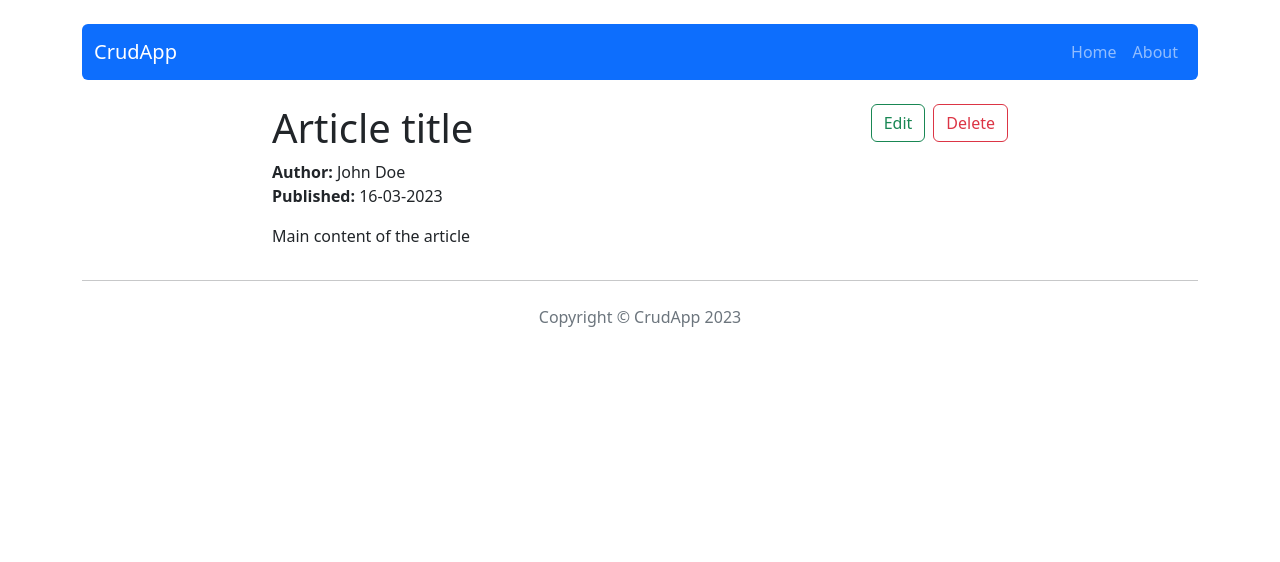
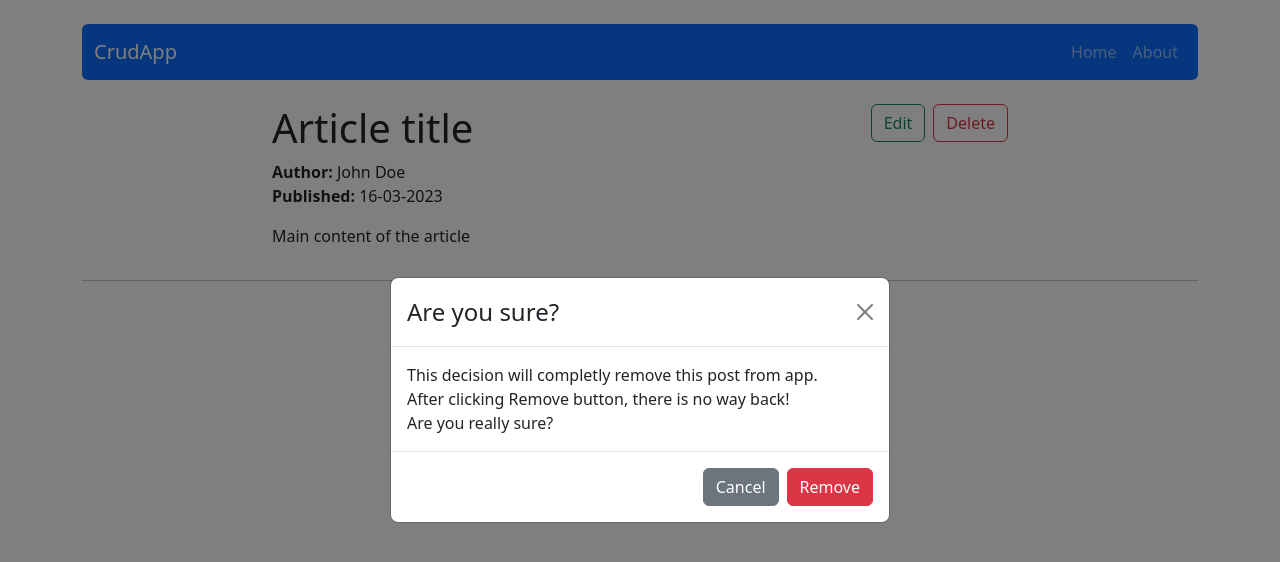
Before and after one commit to iMdPd/reactCrudApp, a React (Create React App) app: page /post/1 in a window 1280 px wide. Both pictures are taken after a click on the button "Delete". Shown: the top 562 px of the page. Built offline with nearby package versions, Linux system fonts and the light colour scheme.

Commit message:
Create Modal feature

```diff
--- /dev/null
+++ b/src/components/features/RemoveModal.js
@@ -0,0 +1,33 @@
+import { Modal, Button } from "react-bootstrap";
+
+export const RemovePostModal = (props) => {
+  return (
+    <Modal
+      {...props}
+      size="md"
+      aria-labelledby="contained-modal-title-vcenter"
+      centered
+    >
+      <Modal.Header closeButton>
+        <Modal.Title id="contained-modal-title-vcenter">
+          Are you sure?
+        </Modal.Title>
+      </Modal.Header>
+      <Modal.Body>
+        <p className="my-0">
+          This decision will completly remove this post from app. <br />
+          After clicking Remove button, there is no way back! <br />
+          Are you really sure?
+        </p>
+      </Modal.Body>
+      <Modal.Footer>
+        <Button variant="secondary" onClick={props.onCancel}>
+          Cancel
+        </Button>
+        <Button variant="danger" onClick={props.onRemove}>
+          Remove
+        </Button>
+      </Modal.Footer>
+    </Modal>
+  );
+};
--- a/src/components/pages/Post.js
+++ b/src/components/pages/Post.js
@@ -2,13 +2,18 @@ import { useParams, Navigate, NavLink } from "react-router-dom";
 import { useSelector } from "react-redux";
 import { selectPostById } from "../../redux/postsRedux";
 import { Row, Col, Button } from "react-bootstrap";
+import { useState } from "react";
+import { RemovePostModal } from "../features/RemoveModal";
 
 export const Post = () => {
+  const [modalShow, setModalShow] = useState(false);
+
+  const removePost = () => {
+    setModalShow(false);
+  };
+
   const { id } = useParams();
-
   const postData = useSelector((state) => selectPostById(state, id));
-
-  console.log(postData);
 
   if (!postData) return <Navigate to="/" />;
   return (
@@ -38,11 +43,16 @@ export const Post = () => {
           >
             Edit
           </Button>
-          <Button variant="outline-danger">Delete</Button>
+          <Button variant="outline-danger" onClick={() => setModalShow(true)}>
+            Delete
+          </Button>
         </Col>
       </Row>
-
-      <Col className="d-flex justify-content-center"></Col>
+      <RemovePostModal
+        show={modalShow}
+        onCancel={() => setModalShow(false)}
+        onRemove={() => removePost()}
+      />
     </>
   );
 };
--- a/src/redux/postsRedux.js
+++ b/src/redux/postsRedux.js
@@ -9,6 +9,9 @@ const createActionName = (actionName) => `app/posts/${actionName}`;
 /* ACTION CREATORS */
 export const postsReducer = (statePart = [], action) => {
   switch (action.type) {
+    case createActionName("REMOVE_POST"):
+
+
     default:
       return statePart;
   }
```
